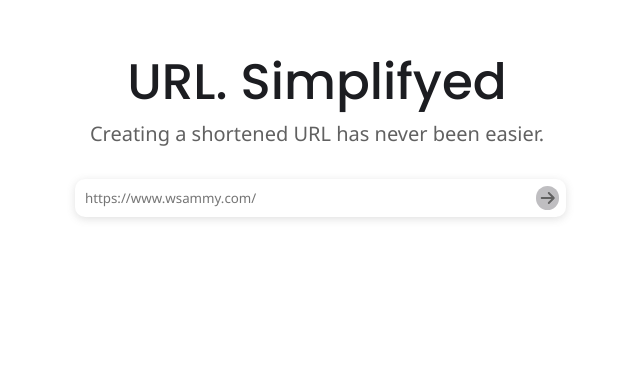
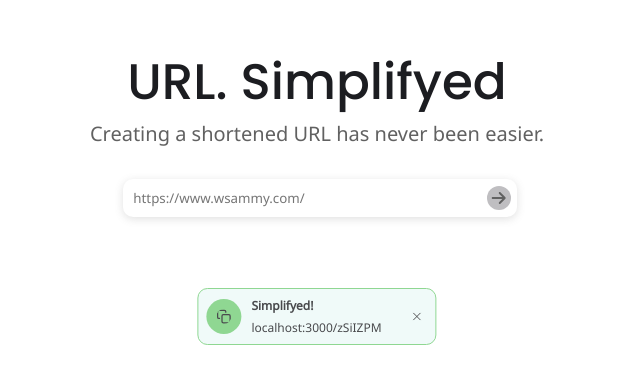
Before and after one commit to Wsamuell/url-shortner, a React (Create React App) app: page / in a window 1280 px wide. Shown: the part 275-658 px from the top of the page, without its empty margins (323-963 px from the left). Built offline with nearby package versions, Linux system fonts and the light colour scheme; no server answers.

Commit message:
update: toast look overhaul

```diff
--- a/src/Component/InputBox.tsx
+++ b/src/Component/InputBox.tsx
@@ -32,9 +32,9 @@ const isValidUrl = (url: string): boolean => {
 };
 
 const InputBox = ({ placeholder }: InputBoxProps) => {
-  const [showToast, setShowToast] = useState<boolean>(false);
+  const [showToast, setShowToast] = useState<boolean>(true);
   const [value, setValue] = useState('');
-  const [toastMessage, setToastMessage] = useState('');
+  const [toastMessage, setToastMessage] = useState('localhost:3000/zSiIZPM');
   const [validateError, setValidateError] = useState('');
   const { loading, error, data, refetch } = useQuery<ShortUrlData>(
     FETCH_OR_CREATE_SHORT_URL,
@@ -48,6 +48,9 @@ const InputBox = ({ placeholder }: InputBoxProps) => {
     const inputValue = event.target.value.trim();
     setValue(inputValue);
     setValidateError('');
+  };
+  const handleClose = () => {
+    setShowToast(false);
   };
   const handleSubmitFetch = async () => {
     try {
@@ -81,7 +84,7 @@ const InputBox = ({ placeholder }: InputBoxProps) => {
   };
 
   return (
-    <div>
+    <div className="inputBox-container">
       <div className="input-container">
         <input
           ref={inputRef}
@@ -94,7 +97,13 @@ const InputBox = ({ placeholder }: InputBoxProps) => {
           className={validateError && 'shake'}
         />
         <FaArrowRight className="submit-arrow" onClick={handleSubmitFetch} />
-        {showToast && <Toast message={toastMessage} />}
+        {showToast && (
+          <Toast
+            message={toastMessage}
+            messageTitle="Simplifyed!"
+            closeToast={handleClose}
+          />
+        )}
       </div>
       <Spacer height={3} width={0} />
       {validateError && <div className="error-message">{validateError}</div>}
--- a/src/Component/Toast.tsx
+++ b/src/Component/Toast.tsx
@@ -1,15 +1,17 @@
 import { useState } from 'react';
 import { FiCopy } from 'react-icons/fi';
 import { VscCheck } from 'react-icons/vsc';
-
+import { IoCloseOutline } from 'react-icons/io5';
 import '../Styles/Toast.css';
 import Spacer from './Spacer';
 
 interface ToastProps {
   message: string;
+  messageTitle: string;
+  closeToast: () => void;
 }
 
-const Toast = ({ message }: ToastProps) => {
+const Toast = ({ message, messageTitle, closeToast }: ToastProps) => {
   const [isCopied, setIsCopied] = useState(false);
 
   const handleCopy = () => {
@@ -30,12 +32,18 @@ const Toast = ({ message }: ToastProps) => {
       {!isCopied ? (
         <FiCopy className="toast-copy" onClick={handleCopy} />
       ) : (
-        <VscCheck />
+        <VscCheck className="toast-copied" />
       )}
       <Spacer width={10} />
-      <div className="toast-message" onClick={handleRedirect}>
-        {message}
+      <div className="toast-message">
+        <div className="message-title">{messageTitle}</div>
+        <Spacer height={5} />
+        <div className="message-url" onClick={handleRedirect}>
+          {message}
+        </div>
       </div>
+      <Spacer width={25} />
+      <IoCloseOutline className="close-toast" onClick={closeToast} />
     </div>
   );
 };
--- a/src/Styles/InputBox.css
+++ b/src/Styles/InputBox.css
@@ -9,7 +9,7 @@
   display: flex;
   align-items: center;
   justify-content: center;
-  width: 100%;
+  width: 80%;
 }
 
 input {
@@ -33,6 +33,10 @@ input:focus {
   border-radius: 20px;
   margin-left: -30px;
 }
+.submit-arrow:hover {
+  cursor: pointer;
+  background-color: #d9d9d9;
+}
 .error-message {
   font-family: 'Noto Sans', sans-serif;
   font-size: 10px;
@@ -46,15 +50,18 @@ input:focus {
 
 @keyframes shake {
   0% {
-    margin-left: 0rem;
+    transform: translateX(0);
   }
   25% {
-    margin-left: 0.5rem;
+    transform: translateX(5px);
+  }
+  50% {
+    transform: translateX(-5px);
   }
   75% {
-    margin-left: -0.5rem;
+    transform: translateX(5px);
   }
   100% {
-    margin-left: 0rem;
+    transform: translateX(0);
   }
 }
--- a/src/Styles/Toast.css
+++ b/src/Styles/Toast.css
@@ -3,12 +3,63 @@
   bottom: 180px;
   left: 50%;
   transform: translateX(-50%);
-  background-color: #26a699;
+  background-color: #edf9f8;
   opacity: 0.8;
-  color: white;
-  padding: 10px;
-  border-radius: 5px;
+  color: #1c1d21;
+  padding: 8px;
+  border: 1px solid #73cd77;
+  border-radius: 10px;
   display: flex;
   align-items: center;
   justify-content: center;
 }
+.toast-copy {
+  width: 15px;
+  height: auto;
+  padding: 10px;
+  background-color: #73cd77;
+  border-radius: 30px;
+  transition: 0.5s ease-in-out;
+}
+.toast-copied {
+  width: 15px;
+  height: auto;
+  padding: 10px;
+  background-color: #73cd77;
+  border-radius: 30px;
+}
+
+.toast-copy:hover {
+  background-color: lime;
+  transform: scale(1.05);
+  cursor: pointer;
+}
+
+.toast-message {
+  font-family: 'Noto Sans', sans-serif;
+  font-size: 12px;
+  display: flex;
+  flex-direction: column;
+  justify-self: unset;
+  justify-content: center;
+}
+.message-title {
+  font-weight: 800;
+}
+.message-url:hover {
+  cursor: pointer;
+  transition: 0.5s ease-in-out;
+  text-decoration: underline;
+}
+
+.close-toast {
+  width: 15px;
+  height: auto;
+  padding: 3px;
+}
+
+.close-toast:hover {
+  border-radius: 5px;
+  background-color: #ffffff;
+  cursor: pointer;
+}
```
